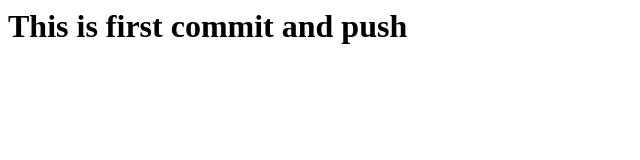
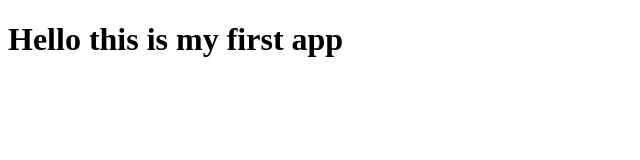
Before and after one commit to faizulhassan11/git-push, a plain HTML site: page index.html in a window 1280 px wide. Shown: the whole page, without its empty margins (0-640 px from the left). Drawn offline with Linux system fonts and the light colour scheme.

Commit message:
add h1 heading

```diff
--- a/index.html
+++ b/index.html
@@ -1 +1,11 @@
-<h1>This is first commit and push</h1>
+<!DOCTYPE html>
+<html lang="en">
+<head>
+    <meta charset="UTF-8">
+    <meta name="viewport" content="width=device-width, initial-scale=1.0">
+    <title>Document</title>
+</head>
+<body>
+    <h1>Hello this is my first app</h1>
+</body>
+</html>
```
